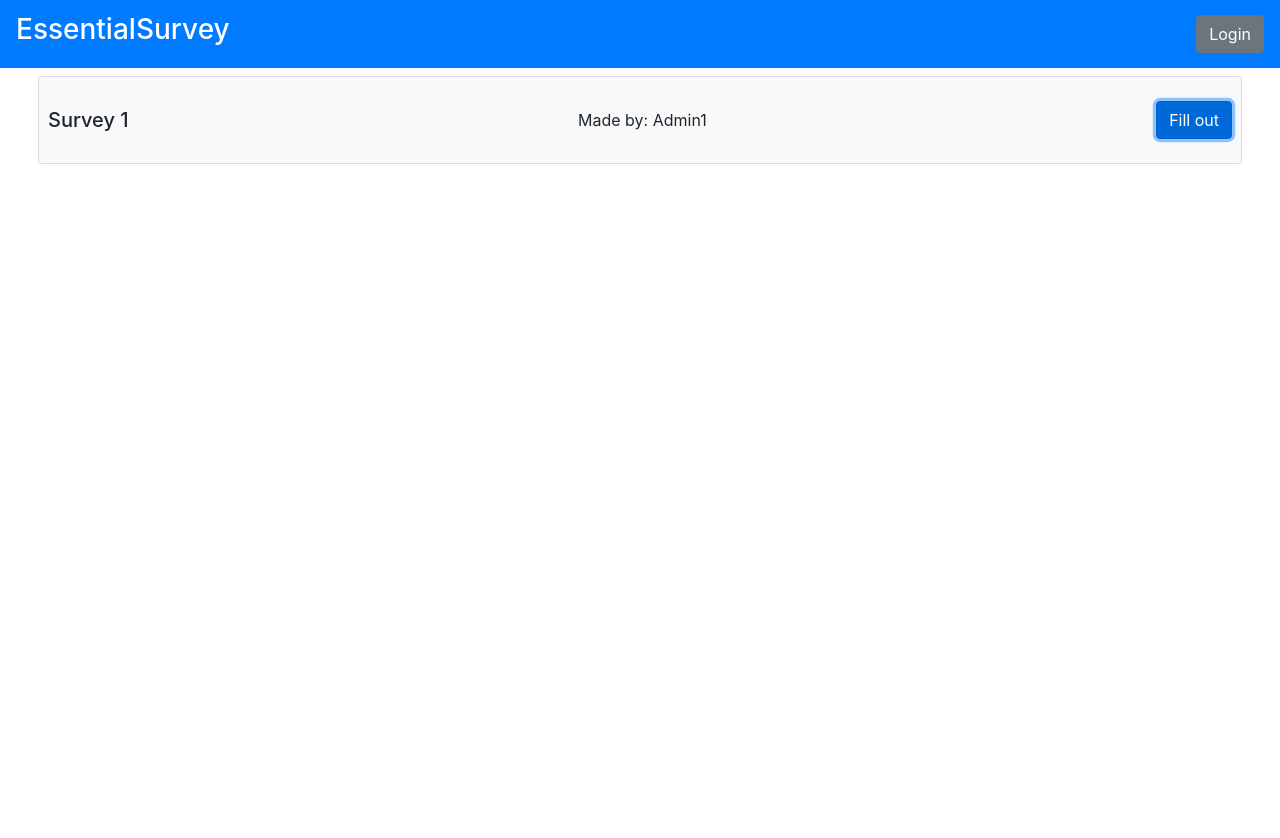
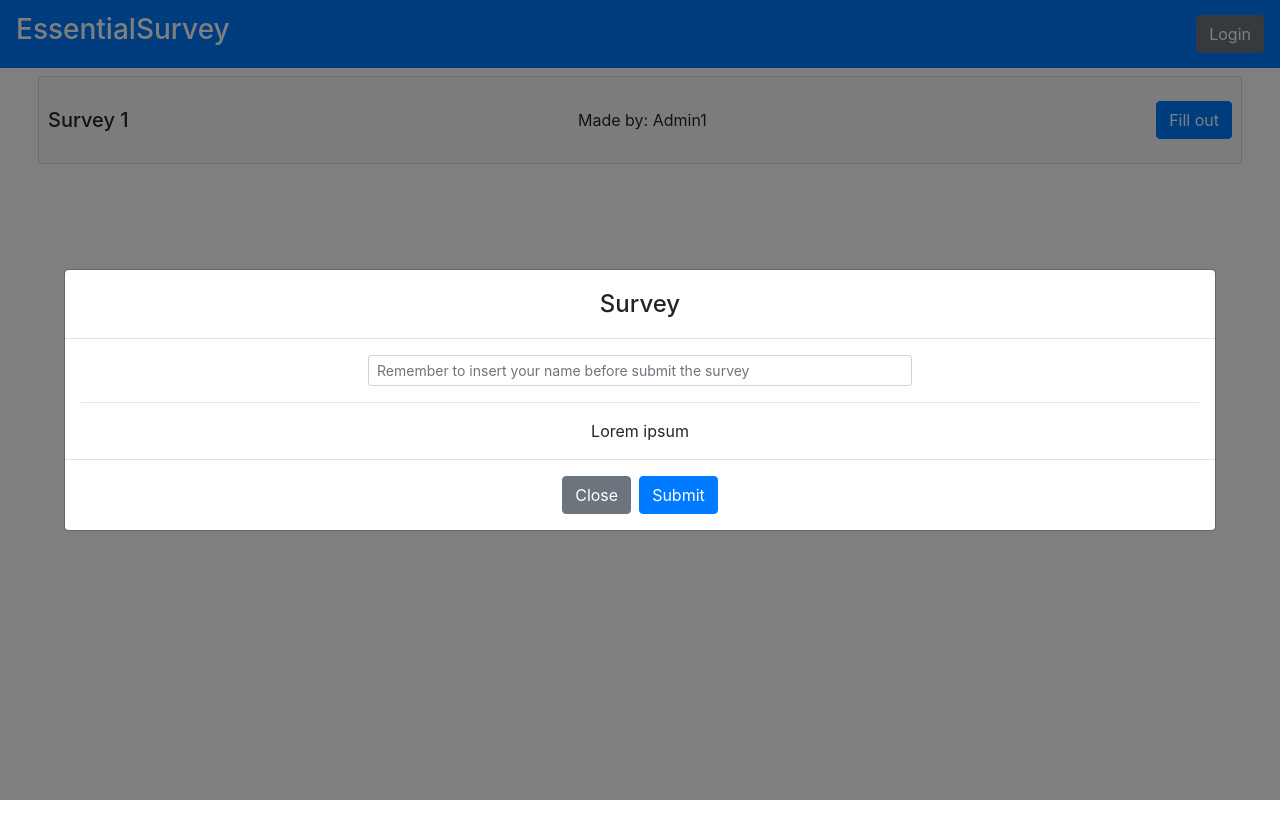
Before and after one commit to ThePiromaximus/survey-webapp, a React (Create React App) app in the folder client/: page / in a window 1280 px wide. Both pictures are taken after a click on the button "Fill out". Shown: the top 838 px of the page. Built offline with nearby package versions, Linux system fonts and the light colour scheme.

Commit message:
feat: implemented ModalSurvey

```diff
--- a/client/src/App.js
+++ b/client/src/App.js
@@ -2,7 +2,7 @@ import './App.css';
 import 'bootstrap/dist/css/bootstrap.min.css';
 import NavigationBar from './NavigationBar';
 import SurveysList from './SurveyPreview.js';
-import { Container, Col, Row } from "react-bootstrap";
+import { Container } from "react-bootstrap";
 
 function App() {
   return (
--- a/client/src/ModalSurvey.js
+++ b/client/src/ModalSurvey.js
@@ -0,0 +1,52 @@
+import { Modal, Button, Form, Row, Col } from "react-bootstrap";
+import './modalCss.css';
+
+function ModalSurvey(props) {
+
+    const handleClose = () => props.setShow(false);
+
+    if (props.show) {
+        return (
+            <>
+                <Modal
+                    show={props.show}
+                    onHide={handleClose}
+                    backdrop="static"
+                    dialogClassName="my-modal"
+                    centered="true"
+                    className="justify-content-center"
+                >
+                    <Modal.Header className="justify-content-center">
+                        <Modal.Title >Survey</Modal.Title>
+                    </Modal.Header>
+                    <Modal.Body className="text-center">
+                        <Row className="justify-content-center">
+                            <Col lg={6} md={6} sm={8}>
+                                <Form.Control size="sm" type="text" placeholder="Remember to insert your name before submit the survey" />
+                            </Col>
+                        </Row>
+                        <hr/>
+                        <Row>
+                            <Col>
+                                Lorem ipsum
+                            </Col>
+                        </Row>
+                    </Modal.Body>
+                    <Modal.Footer className="justify-content-center" >
+                        <Button variant="secondary" onClick={handleClose}>
+                            Close
+                        </Button>
+                        <Button variant="primary" onClick={handleClose}>
+                            Submit
+                        </Button>
+                    </Modal.Footer>
+                </Modal>
+            </>
+        );
+    } else {
+        return <></>
+    }
+
+}
+
+export default ModalSurvey;
--- a/client/src/SurveyPreview.js
+++ b/client/src/SurveyPreview.js
@@ -1,21 +1,28 @@
 import { Card, Col, Row, Button } from "react-bootstrap";
+import { useState } from "react";
+import ModalSurvey from "./ModalSurvey";
 
 function SurveyPreview() {
+    const [show, setShow] = useState(false);
+
     return (
 
+        <>
             <Col>
                 <Card bg="light" className="m-2 p-1">
                     <Card.Body >
                         <Row className="align-items-center justify-content-between">
                             <Card.Title className="m-0">Survey 1</Card.Title>
-                    <Card.Text  className="m-0 ">
+                            <Card.Text className="m-0 ">
                                 Made by: Admin1
                             </Card.Text>
-                    <Button variant="primary">Fill out</Button>
+                            <Button variant="primary" onClick={()=>setShow(true)}>Fill out</Button>
                         </Row>
                     </Card.Body>
                 </Card>
             </Col>
+            <ModalSurvey show={show} setShow={setShow}></ModalSurvey>
+        </>
 
     );
 }
--- /dev/null
+++ b/client/src/modalCss.css
@@ -0,0 +1,4 @@
+.my-modal {
+    width: 90vw;
+    max-width: 90vw;
+}
```
Lines whose indentation alone changed are shown as unchanged.
